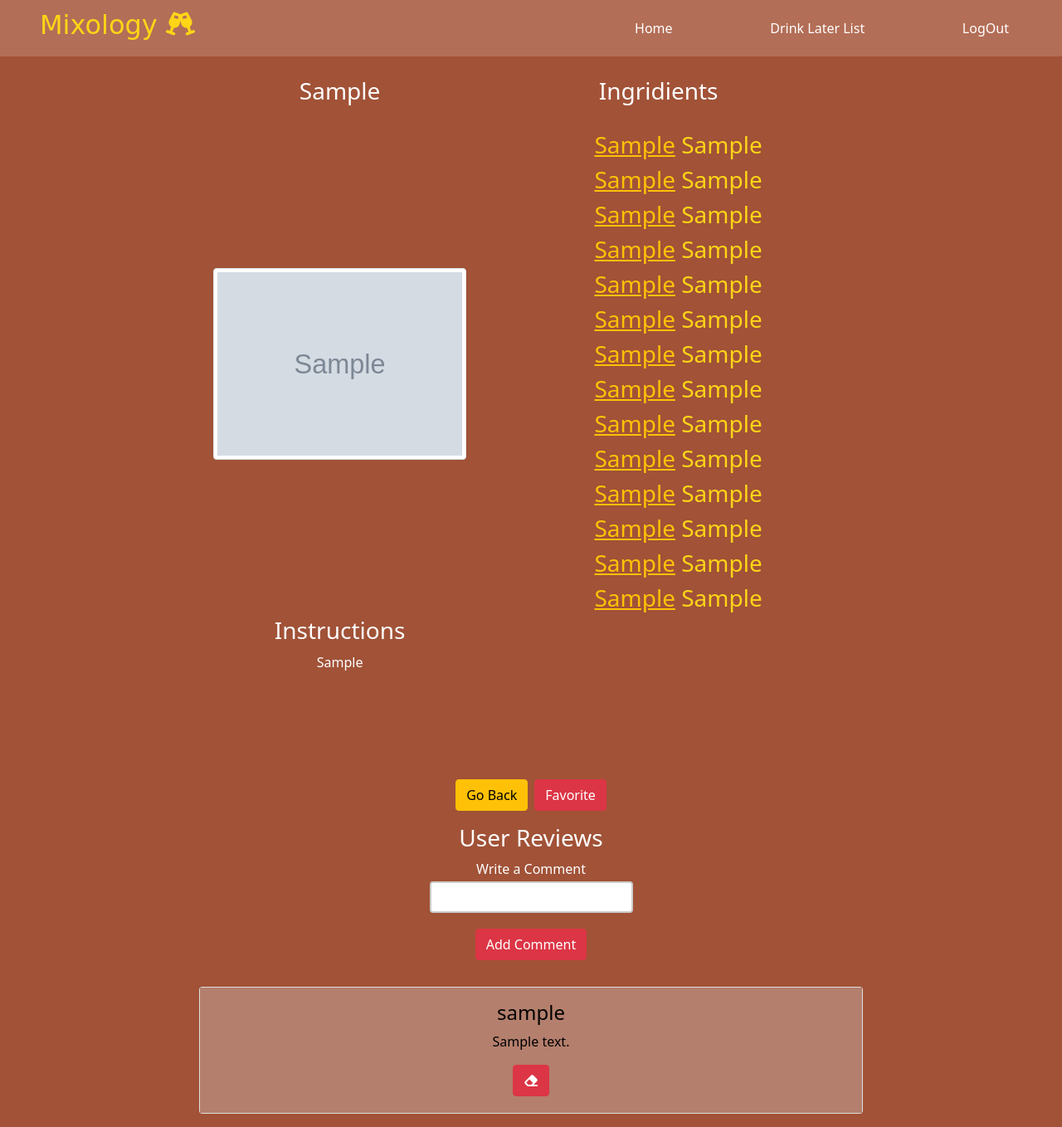
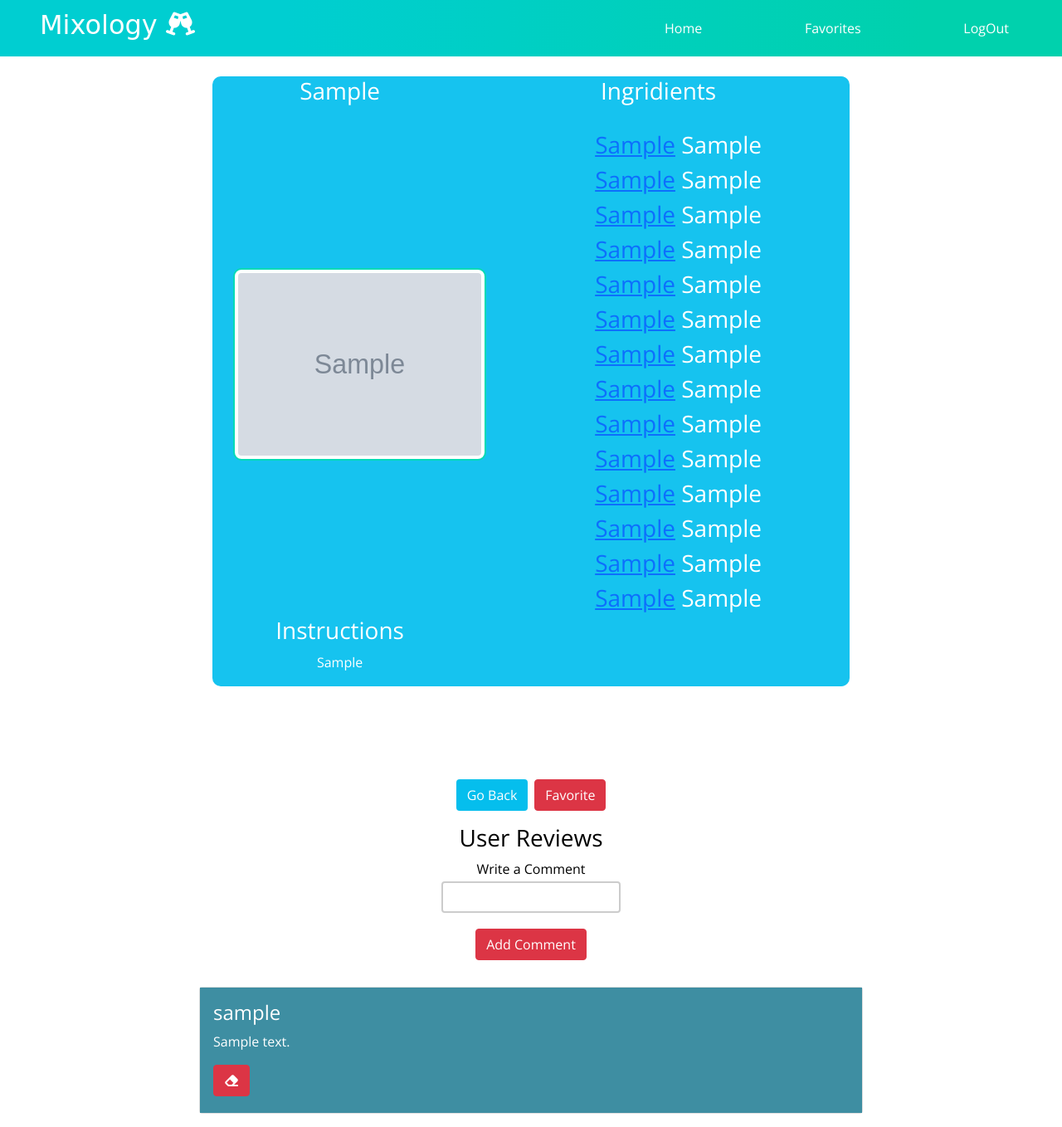
Before and after one commit to podop29/cocktail, a Flask app: page /drink/1 in a window 1280 px wide. Shown: the whole page at 83% size. Run offline with Flask 2, Linux system fonts and the light colour scheme; the visitor is signed in with stand-in values (Sample User, id 1); tables that the repository leaves empty hold one stand-in row (values such as "Sample post"); grey boxes marked "Sample" are stand-in pictures; a database or web service that is not in the repository returns one stand-in record (values such as "Sample title"); data that the repository does not hold is empty; some libraries are stand-ins or nearby versions; some web fonts are replaced.

Commit message:
Added majors style changes, including new color scheme and font

```diff
--- a/static/styles.css
+++ b/static/styles.css
@@ -1,11 +1,13 @@
 @import url('https://fonts.googleapis.com/css2?family=Grape+Nuts&display=swap');
-
+@import url('https://fonts.googleapis.com/css2?family=Open+Sans&display=swap');
 .logo{
   font-family: 'Grape Nuts', cursive;
+  color: white;
 }
 body{
-    background-color: #a15237 !important;
-    color: white !important;
+    background-color: white !important;
+    color: black !important;
+    font-family: 'Open Sans', sans-serif !important;
 }
 
 a{
@@ -62,12 +64,22 @@ input[type=text], [type=password] {
   color:black !important;
 }
 
+.blue-body{
+  background-color: #16c3ef;
+  color: white !important;
+  text-decoration: none;
+  border-radius: 10px;
+}
+
 
 .yellow{
     color: #ffd517;
 }
 .card-body{
-  background-color: #b47f6d;
+  background-color: #3e8ea2;
+  color: white;
+  text-align: left;
+
 }
 .card{
   margin: auto;
@@ -84,7 +96,7 @@ input[type=text], [type=password] {
     margin: 0;
     padding: 0;
     overflow: hidden;
-    background-color: #b36e57 !important;
+    background: linear-gradient(90deg, rgba(0,206,209,1) 27%, rgba(0,209,173,1) 87%);
     display: block;
 
   }
@@ -92,6 +104,11 @@ input[type=text], [type=password] {
   .baritem {
     float: left !important;
   }
+
+.title{
+
+  text-align: center;
+}
 
   .baritem .ab {
     display: block;
@@ -102,9 +119,36 @@ input[type=text], [type=password] {
     margin-top: auto;
   }
 
+.line{
+  width: 80%;
+  height: 40px;
+  margin-left: 10%;
+  margin-right: 10%;
+  border-radius: 5px;
+  color: white;
+  background-color: #05beed;
+}
+
+.btn-blue{
+  background-color: #05beed !important;
+  color: white !important;
+
+}
+
+.img-thumbnail{
+  border-color: #03dab6 !important;
+  border-width: 2px !important;
+  border-radius: 10px !important;
+}
+
+.blue-text{
+  color: #05abd5;
+}
+
   .baritem .ab:hover {
-    background-color: #e6a58f;
-  }
+    background-color: #03dab6;
+    transition-duration: 1s;
+   }
 
 
 
--- a/templates/base.html
+++ b/templates/base.html
@@ -17,7 +17,7 @@
 
 
    <ul class="navbar">
-       <li class="h2 ms-5 yellow baritem logo">Mixology <i class="fa-solid fa-champagne-glasses fa-sm"></i></li>
+       <li class="h2 ms-5 baritem logo">Mixology <i class="fa-solid fa-champagne-glasses fa-sm"></i></li>
        <li></li>
        <li></li>
        <li></li>
@@ -27,7 +27,7 @@
 
        <li class="baritem"><a class="ab" href="/">Home</a></li>
        {%if session['user_id']%}
-       <li class="baritem"><a class="ab" href="/{{session['user_id']}}/likes">Drink Later List</a></li>
+       <li class="baritem"><a class="ab" href="/{{session['user_id']}}/likes">Favorites</a></li>
        <li class="baritem"><a class="ab me-5"href="/logout">LogOut</a></li>
        {%else%}
        <li class="baritem"><a class="ab me-5"href="/login">Login</a></li>
--- a/templates/login.html
+++ b/templates/login.html
@@ -32,7 +32,7 @@
 
     </div>
 
-    <button class="btn btn-warning mt-2 mb-4">Submit</button>
+    <button class="btn btn-blue mt-2 mb-4">Submit</button>
 
 
 </form>
@@ -40,7 +40,7 @@
 <h3>Dont have an account??</h3>
 <p>Register for free below</p>
 <form action="/register">
-    <button class="btn btn-warning">Register</button>
+    <button class="btn btn-blue">Register</button>
 </form>
 
 </div>
--- a/templates/register.html
+++ b/templates/register.html
@@ -32,7 +32,7 @@
 
     </div>
 
-    <button class="btn btn-warning mt-2 mb-4">Submit</button>
+    <button class="btn btn-blue mt-2 mb-4">Submit</button>
 
 
 </form>
--- a/templates/show-drink-details.html
+++ b/templates/show-drink-details.html
@@ -7,25 +7,25 @@
 
 
 
-    <table class="drink-table my-4 mb-5" style="width:60%">
+    <table class="drink-table my-4 mb-5 blue-body" style="width:60%">
         <tr>
-            <td style="width:40%"><h3>{{drink.name}}</h3></td>
-            <td style="width:60%"><h3>Ingridients</h3></td>
+            <td  style="width:40%"><h3>{{drink.name}}</h3></td>
+            <td  style="width:60%"><h3>Ingridients</h3></td>
         </tr>
         <tr>
-            <td style="width:35%"><img class="img-thumbnail lg-1" src="{{drink.img_url}}" alt="Img for {{drink.name}}" width="100%"></td>
+            <td style="width:35%"><img class="img-thumbnail lg-1 ms-4" src="{{drink.img_url}}" alt="Img for {{drink.name}}" width="100%"></td>
             <td style="width:35%">
                 <div class="SubjectBox ms-5 fs-3">
                     <div class="Subjects">
                     <ul class="list-group mt-3">
                         {%for ingredient in drink.ingredients%}
-                        <li><a class="link-warning" href="/ingredients/{{ingredient}}">{{ingredient}}</a></li>
+                        <li><a  href="/ingredients/{{ingredient}}">{{ingredient}}</a></li>
                         {%endfor%}
                     </div>
 
                     <div class="Subjects mt-3">
                         {%for measurement in drink.measurments%}
-                        <li class="yellow">{{measurement}}</li>
+                        <li >{{measurement}}</li>
                         {%endfor%}
                     </div>
                 </ul>
@@ -50,7 +50,7 @@
 
     <div class="btn-group mt-5 mb-2">
     <form action="/">
-    <button  class="btn btn-warning mt-3 me-2">Go Back</button>
+    <button  class="btn btn-blue mt-3 me-2">Go Back</button>
     </form>
     {%if session['user_id']%}
     <form action="/drink/{{drink.id}}/like">
@@ -88,8 +88,8 @@
 
 <div class="card my-3 comment" style="width: 50rem;">
     <div class="card-body">
-        <h4 class="card-title black">{{comment.username}}</h4>
-        <p class="card-text black">{{comment.text}}</p>
+        <h4 class="card-title white">{{comment.username}}</h4>
+        <p class="card-text white">{{comment.text}}</p>
         {%if comment.user_id == session['user_id']%}
 
         <form method="post" action="/delete/comment/{{comment.post_id}}">
```
Also changed, not shown: templates/home.html (+9 -10 lines), templates/show-likes.html (+4 -4 lines), templates/show-searched-drinks.html (+4 -4 lines), images/png-transparent-red-cocktail-red-drink-cocktail.png (deleted).
